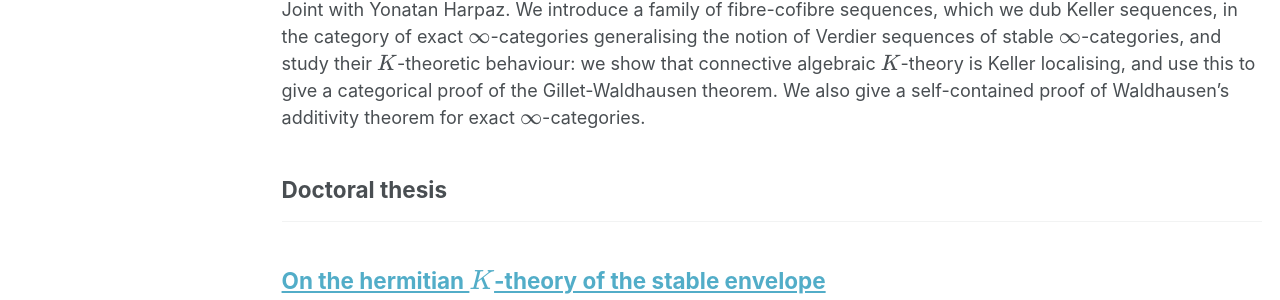
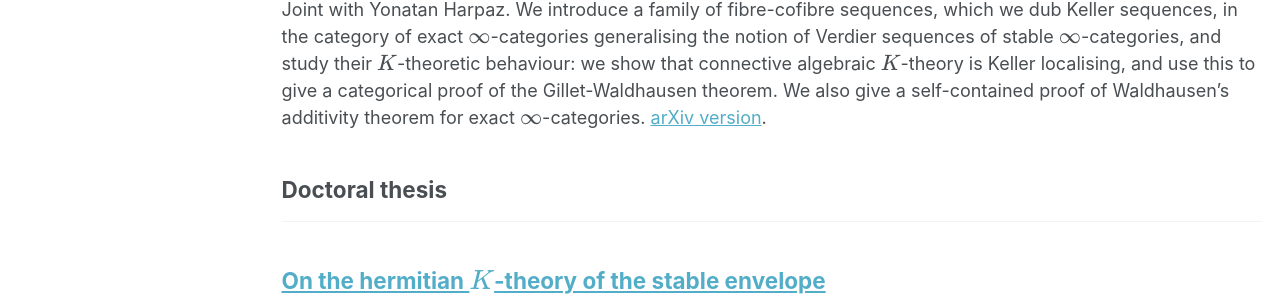
Before and after one commit to dmarl/dmarl.github.io, a Jekyll site: the page built from _pages/publications.html, in a window 1280 px wide and 1076 px high. Shown: the part 485-785 px from the top of the window. Built offline with Jekyll 4.4.1, drawn with Linux system fonts in a browser that asks for light colours; some web fonts are replaced; a script bundle is joined from its source files by our own code; library files that are not in the unit come from our copies.

Commit message:
added URL

```diff
--- a/_publications/keller.md
+++ b/_publications/keller.md
@@ -4,7 +4,7 @@ collection: publications
 category: pre-prints
 permalink: /publication/keller
 excerpt: |
-    Joint with Yonatan Harpaz. We introduce a family of fibre-cofibre sequences, which we dub Keller sequences, in the category of exact $$\infty$$-categories generalising the notion of Verdier sequences of stable $$\infty$$-categories, and study their $$K$$-theoretic behaviour: we show that connective algebraic $$K$$-theory is Keller localising, and use this to give a categorical proof of the Gillet-Waldhausen theorem. We also give a self-contained proof of Waldhausen's additivity theorem for exact $$\infty$$-categories.
+    Joint with Yonatan Harpaz. We introduce a family of fibre-cofibre sequences, which we dub Keller sequences, in the category of exact $$\infty$$-categories generalising the notion of Verdier sequences of stable $$\infty$$-categories, and study their $$K$$-theoretic behaviour: we show that connective algebraic $$K$$-theory is Keller localising, and use this to give a categorical proof of the Gillet-Waldhausen theorem. We also give a self-contained proof of Waldhausen's additivity theorem for exact $$\infty$$-categories. [arXiv version](https://arxiv.org/abs/2609.01473).
 venue:
 slidesurl:
 paperurl: 'https://arxiv.org/abs/2609.01473'
```
